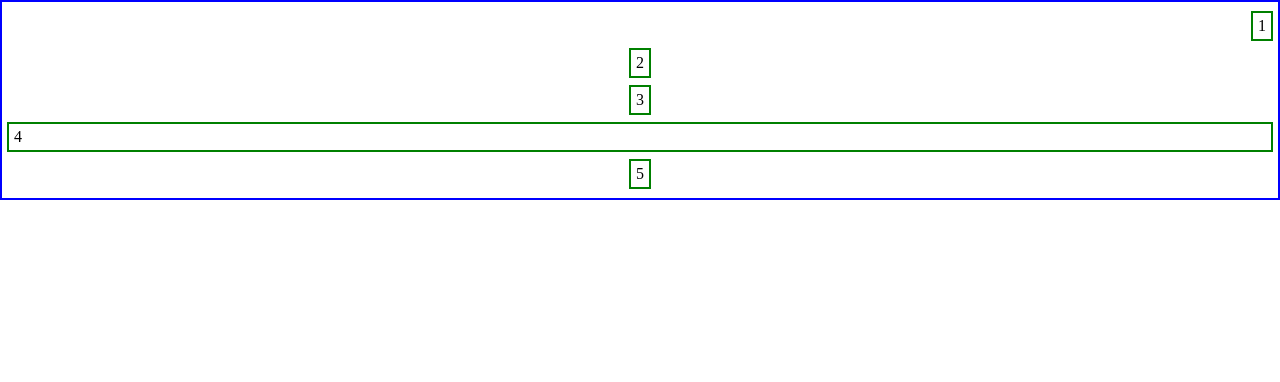
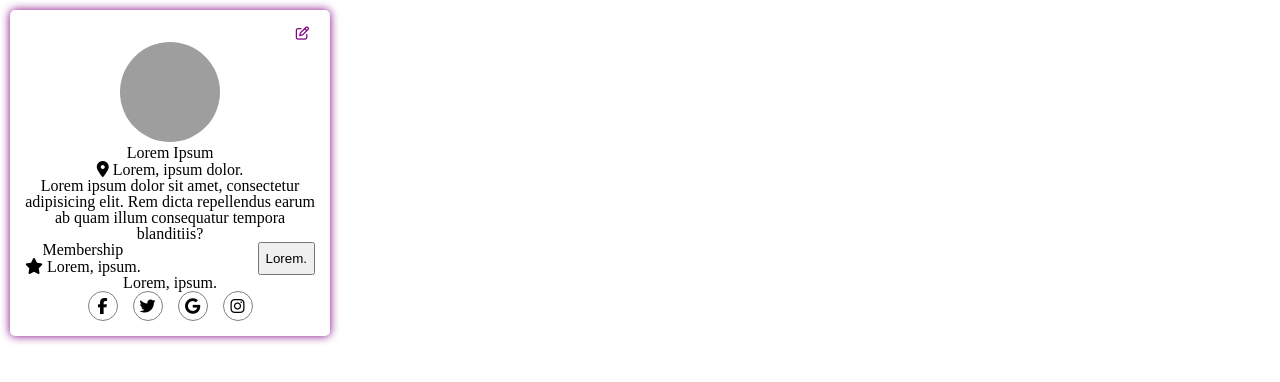
Before and after one commit to KarinaMilko/CSS_CW, a plain HTML site: page index.html in a window 1280 px wide. Drawn offline with Linux system fonts and the light colour scheme; grey boxes are pictures that could not be loaded.

Commit message:
Add flex-card

```diff
--- a/assets/css/style.css
+++ b/assets/css/style.css
@@ -2,25 +2,56 @@
   box-sizing: border-box;
 }
 
-.container {
-  border: 2px solid blue;
-  padding: 5px;
-  height: 200px;
+body {
+  padding: 10px;
+}
+
+.user-card {
   display: flex;
   flex-direction: column;
-  justify-content: space-around;
+  max-width: 320px;
+  min-width: 280px;
+  width: 100%;
+  box-shadow: 0 0 10px purple;
+  padding: 15px;
+  border-radius: 5px;
   align-items: center;
+  text-align: center;
 }
 
-.child {
-  border: 2px solid green;
-  padding: 5px;
+.edit-btn {
+  align-self: flex-end;
+  border: none;
+  background-color: transparent;
+  cursor: pointer;
+  color: purple;
 }
 
-.child1 {
-  align-self: flex-end;
+.user-img {
+  width: 100px;
+  height: 100px;
+  object-fit: cover;
+  border-radius: 50%;
+}
+.membership-section {
+  display: flex;
+  justify-content: space-between;
+  align-self: stretch;
 }
 
-.child4 {
-  align-self: stretch;
+.social-link-list {
+  display: flex;
+  gap: 15px;
 }
+
+.social-lnk {
+  display: flex;
+  justify-content: center;
+  align-items: center;
+  color: inherit;
+  text-decoration: none;
+  width: 30px;
+  height: 30px;
+  border: 1px solid grey;
+  border-radius: 50%;
+}
--- a/index.html
+++ b/index.html
@@ -1,15 +1,61 @@
+<!DOCTYPE html>
+<html lang="en">
+  <head>
+    <meta charset="UTF-8" />
     <meta name="viewport" content="width=device-width, initial-scale=1.0" />
     <title>Document</title>
     <link rel="stylesheet" href="./assets/css/reset.css" />
+    <link
+      rel="stylesheet"
+      href="https://cdnjs.cloudflare.com/ajax/libs/font-awesome/6.5.2/css/all.min.css"
+      integrity="sha512-SnH5WK+bZxgPHs44uWIX+LLJAJ9/2PkPKZ5QiAj6Ta86w+fsb2TkcmfRyVX3pBnMFcV7oQPJkl9QevSCWr3W6A=="
+      crossorigin="anonymous"
+      referrerpolicy="no-referrer"
+    />
     <link rel="stylesheet" href="./assets/css/style.css" />
   </head>
   <body>
-<div class="container">
- <div class="child child1">1</div>
- <div class="child child2">2</div>
- <div class="child child3">3</div>
- <div class="child child4">4</div>
- <div class="child child5">5</div>
+    <article class="user-card">
+      <button class="edit-btn">
+        <i class="fa-regular fa-pen-to-square"></i>
+      </button>
+      <header>
+        <img
+          class="user-img"
+          src="https://encrypted-tbn0.gstatic.com/images?q=tbn:ANd9GcTtHuWIZ2yVB-AvCR_ZoCzeoh79P-wRqMMvkt7gkcAqow&s"
+          alt="cute cat"
+        />
+        <h2>Lorem Ipsum</h2>
+      </header>
+      <p><i class="fa-solid fa-location-dot"></i> Lorem, ipsum dolor.</p>
+      <p>
+        Lorem ipsum dolor sit amet, consectetur adipisicing elit. Rem dicta
+        repellendus earum ab quam illum consequatur tempora blanditiis?
+      </p>
+      <section class="membership-section">
+        <div>
+          <h3>Membership</h3>
+          <p><i class="fa-solid fa-star"></i> Lorem, ipsum.</p>
         </div>
+        <button>Lorem.</button>
+      </section>
+      <footer>
+        <h3>Lorem, ipsum.</h3>
+        <div class="social-link-list">
+          <a class="social-lnk" href="#">
+            <i class="fa-brands fa-facebook-f"></i>
+          </a>
+          <a class="social-lnk" href="#">
+            <i class="fa-brands fa-twitter"></i>
+          </a>
+          <a class="social-lnk" href="#">
+            <i class="fa-brands fa-google"></i>
+          </a>
+          <a class="social-lnk" href="#">
+            <i class="fa-brands fa-instagram"></i>
+          </a>
+        </div>
+      </footer>
+    </article>
   </body>
 </html>
```
Lines whose indentation alone changed are shown as unchanged.
